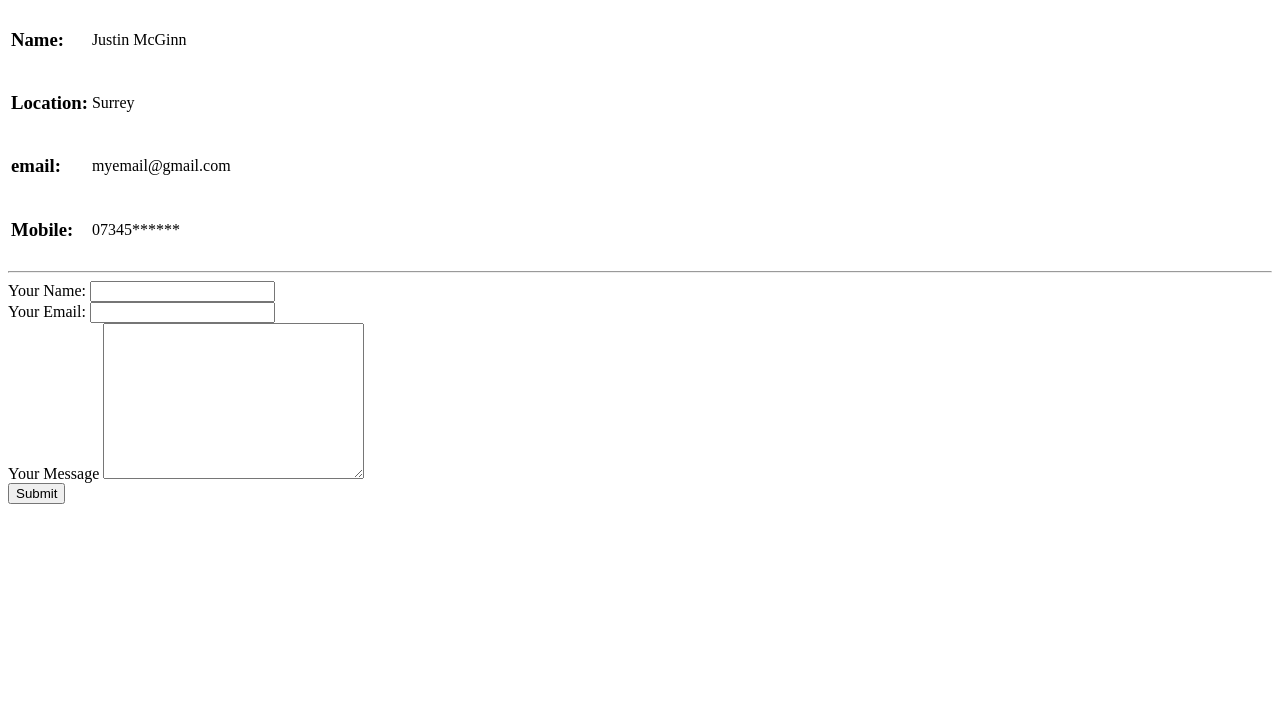
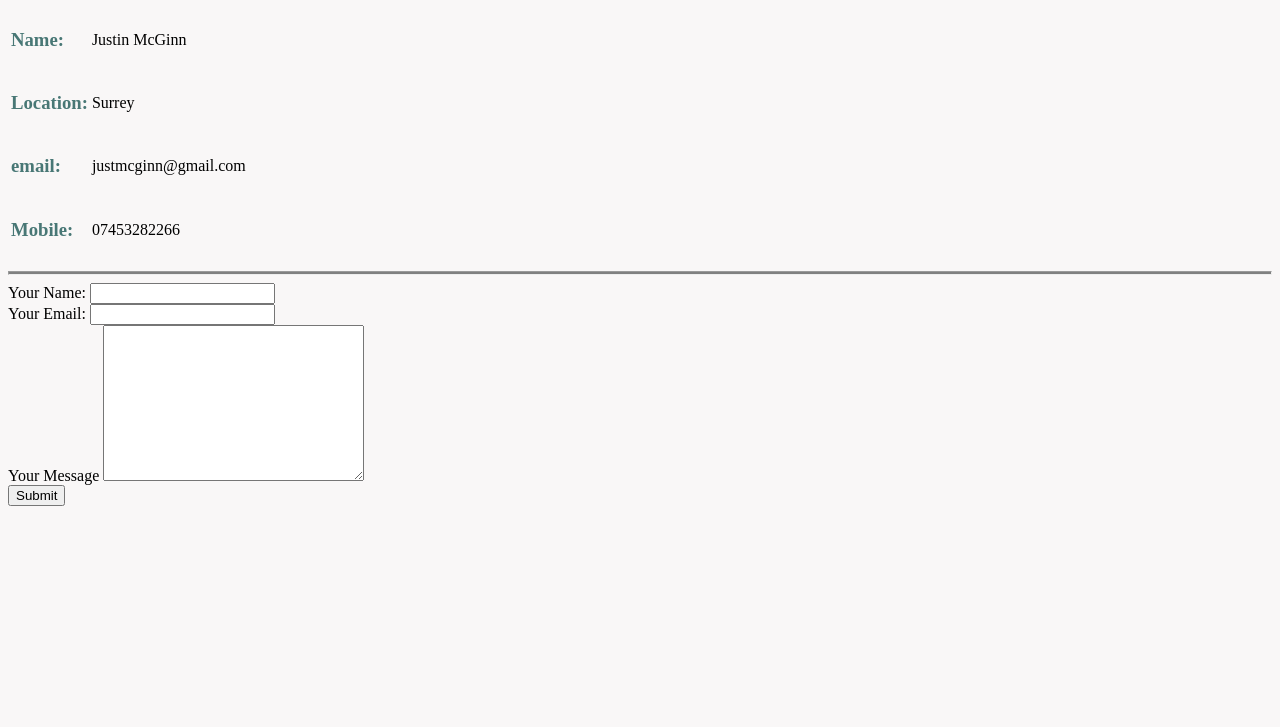
Before and after one commit to justmcginn/CV, a plain HTML site: page contact.html in a window 1280 px wide. Shown: the part 73-800 px from the top of the page. Drawn offline with Linux system fonts and the light colour scheme; files that its build step writes are made by us from their sources.

Commit message:
Added CV contact update and CSS

```diff
--- a/contact.html
+++ b/contact.html
@@ -3,6 +3,7 @@
 <head>
   <meta http-equiv="Content-Type" content="text/html;charset=UTF-8">
   <title>Document</title>
+  <link rel="stylesheet" href="css/styles.css">
 </head>
 <body>
 
@@ -38,13 +39,13 @@
       <td>
         <h3>email:</h3>
       </td>
-      <td>myemail@gmail.com</td>
+      <td>justmcginn@gmail.com</td>
     </tr>
     <tr>
       <td>
         <h3>Mobile:</h3>
       </td>
-      <td>07345******</td>
+      <td>07453282266</td>
     </tr>
 
   </table>
--- /dev/null
+++ b/styles.css
@@ -0,0 +1,22 @@
+body {
+  background-color: #f9f7f7;
+}
+
+h1 {
+  color: #487775; {
+}
+
+}
+
+h2 {
+  color: #487775;
+}
+
+h3 {
+  color: #487775;
+}
+
+hr {
+  background-color: grey;
+  height: 2px;
+}
```
Also changed, not shown: index.html (+1 -0 lines), jcv.png (added).
